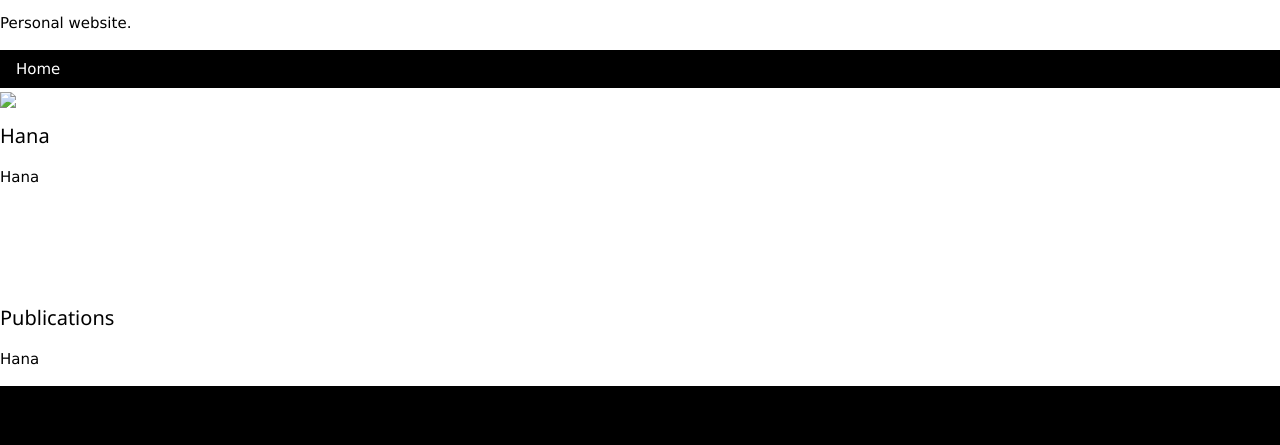
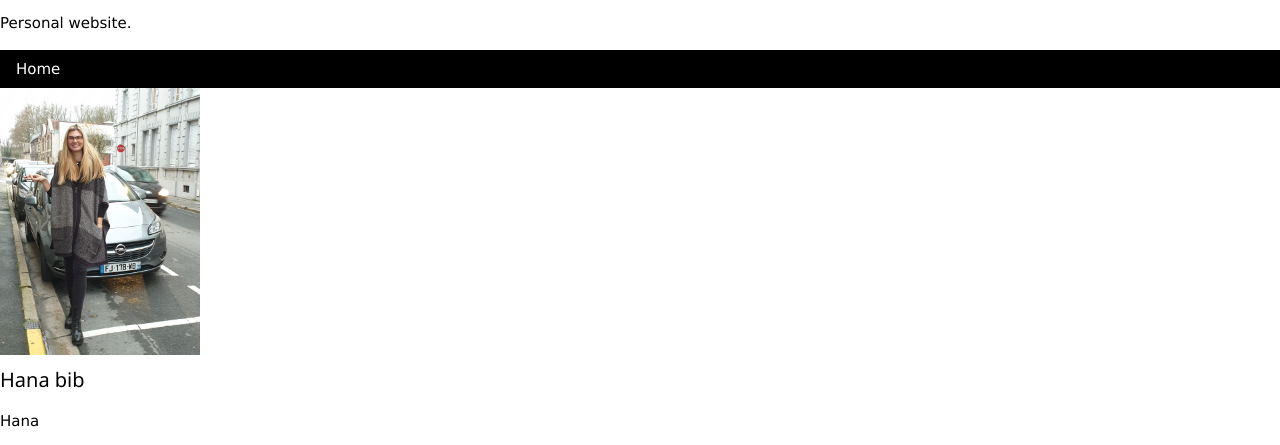
Before and after one commit to hanalovric/hanalovric.github.io, a plain HTML site: page index.html in a window 1280 px wide. Shown: the part 67-512 px from the top of the page. Drawn offline with nearby package versions, Linux system fonts and the light colour scheme.

Commit message:
Update index.html

```diff
--- a/index.html
+++ b/index.html
@@ -24,9 +24,9 @@
 		<section>
 
 		<div class="left">
-		  <img class="profile-picture" src="lovric_2.jpg" width="200"/>
+		  <img class="profile-picture" src="IMG-20191207-WA0018.jpg" width="200"/>
 
-		  <h4 class="subtitle">Hana</h4>
+		  <h4 class="subtitle">Hana bib</h4>
 		</div>
 
 		<div class="right">
```
